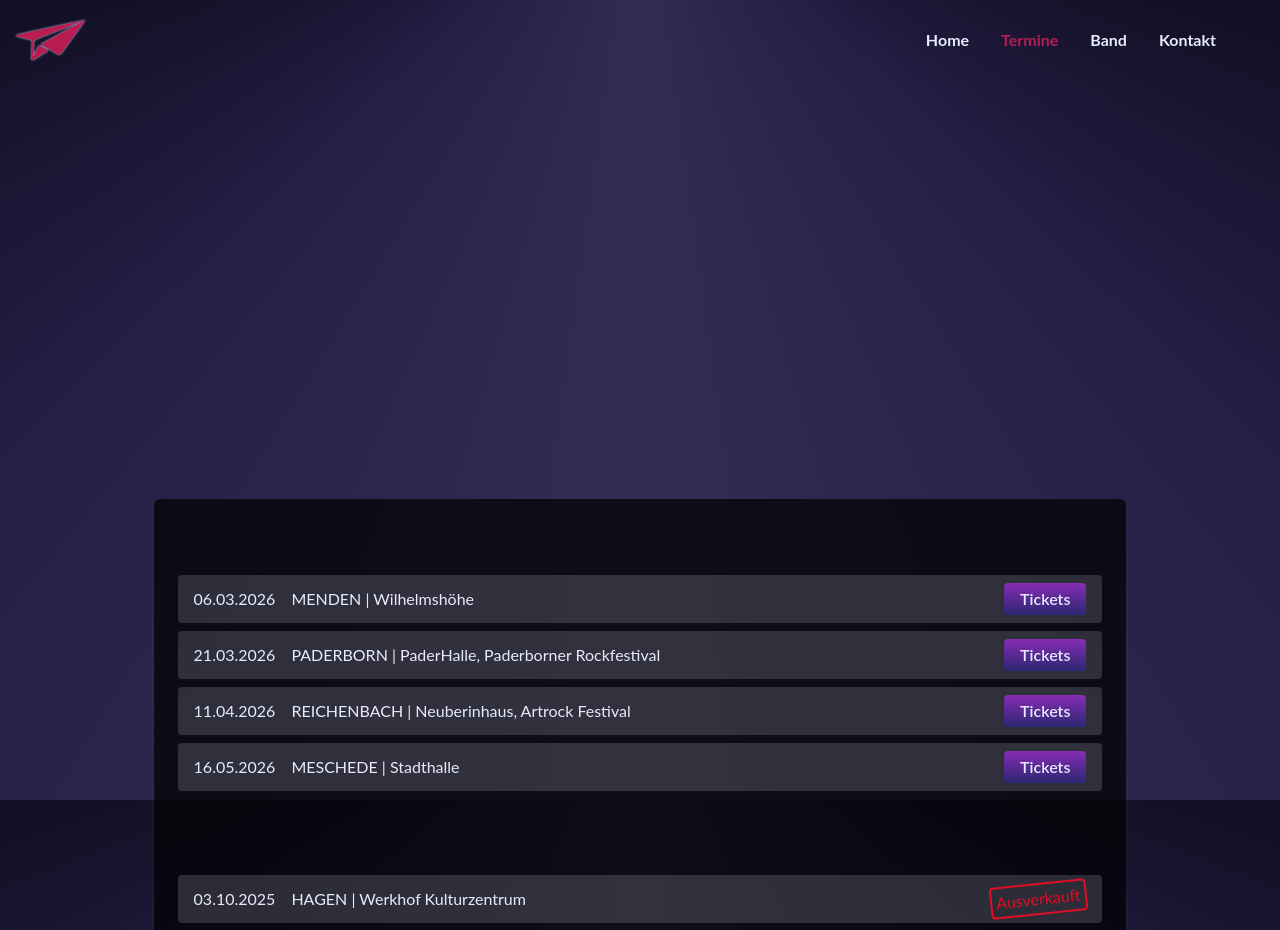
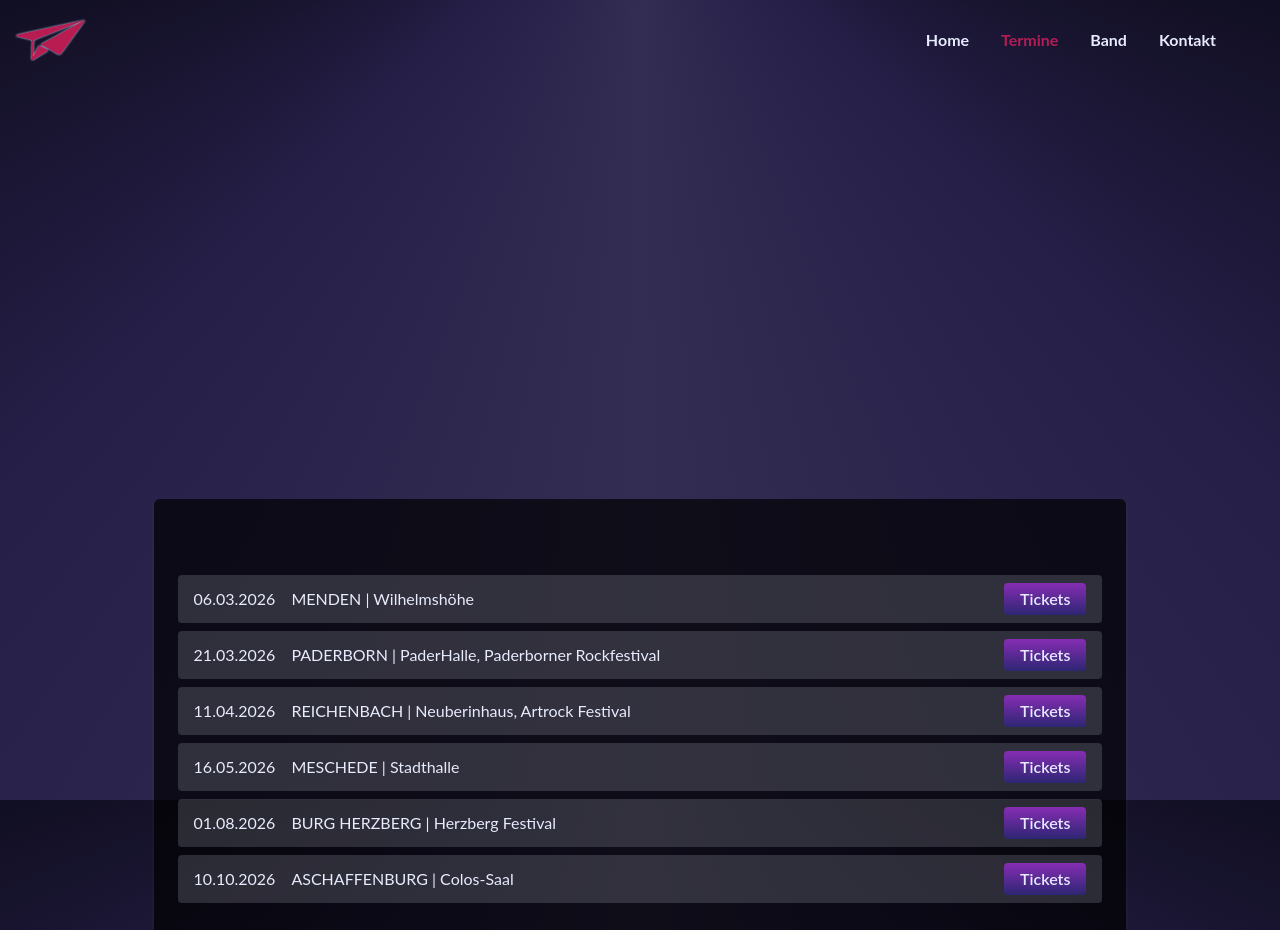
Before and after one commit to ManuKapolke/rockpommelsband, a React (Vite) app: page /termine in a window 1280 px wide. Shown: the top 930 px of the page. Built offline with nearby package versions, Linux system fonts and the light colour scheme; a web font is replaced by a local one.

Commit message:
Add dates

```diff
--- a/src/pages/Concerts/concertData.ts
+++ b/src/pages/Concerts/concertData.ts
@@ -51,4 +51,17 @@ export const concerts: Array<Concert> = [
     tickets:
       "https://www.eventim.de/event/rockpommels-band-live-2026-stadthalle-meschede-20857565/",
   },
+  {
+    date: "01.08.2026",
+    city: "BURG HERZBERG",
+    location: "Herzberg Festival",
+    tickets: "https://herzberg-festival.com/tickets/",
+  },
+  {
+    date: "10.10.2026",
+    city: "ASCHAFFENBURG",
+    location: "Colos-Saal",
+    tickets:
+      "https://colos-saal.de/komplettes-programm/programm-nach-genres/classicrock-hardrock/rockpommels-band.html",
+  },
 ];
```
